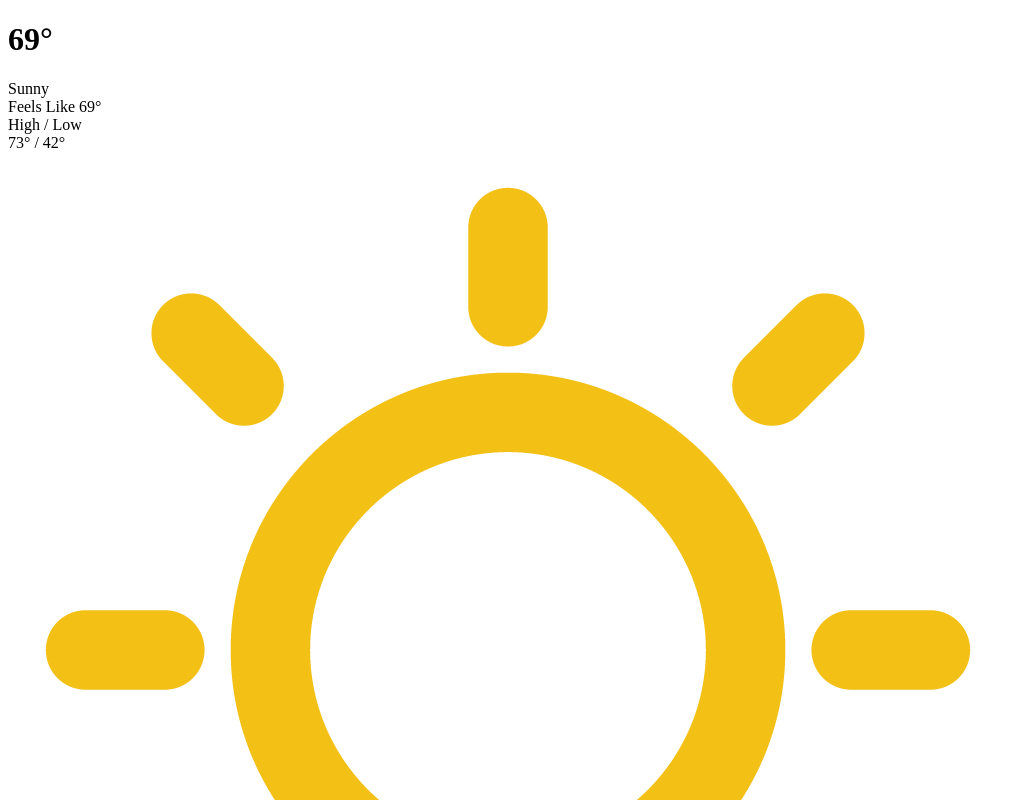
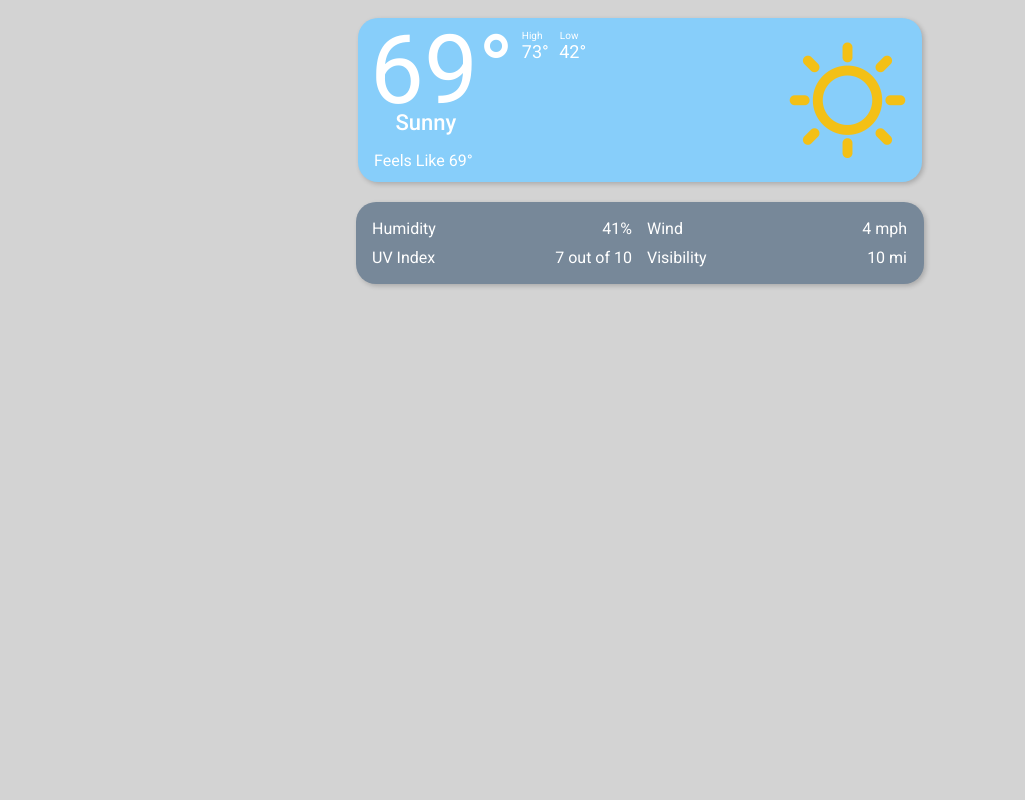
Before and after one commit to devwesolowski/weather-app, a plain HTML site: page index.html in a window 1280 px wide. Shown: the top 800 px of the page, without its empty margins (0-1025 px from the left). Drawn offline with Linux system fonts and the light colour scheme.

Commit message:
structure complete for main weather card and basic details... can add more if needed

```diff
--- a/index.html
+++ b/index.html
@@ -7,34 +7,61 @@
 <html>
   <head>
     <title>Jake's Weather App!</title>
-    <link rel="stylesheet" href="index.css" />
+    <link rel="stylesheet" href="style.css" />
+    <link rel="preconnect" href="https://fonts.googleapis.com" />
+    <link rel="preconnect" href="https://fonts.gstatic.com" crossorigin />
+    <link
+      href="https://fonts.googleapis.com/css2?family=Roboto:ital,wght@0,300;0,400;0,500;0,700;0,900;1,300;1,400;1,500;1,700;1,900&display=swap"
+      rel="stylesheet"
+    />
   </head>
   <body>
     <div class="flex-container">
       <div class="card main-weather">
         <div class="temp-container">
-          <h1 id="current-temp">69°</h1>
-          <span id="weather-description">Sunny</span>
-          <div class="feels-like-temp">
-            Feels Like <span id="feelslike-temp">69°</span>
+          <div class="current-container">
+            <span id="current-temp">69°</span>
+            <span id="weather-description">Sunny</span>
+            <div class="feels-like-temp">
+              Feels Like <span id="feels-like-temp">69°</span>
+            </div>
           </div>
-          <div class="min-max-container">High / Low
+
+          <div class="min-max-container">
+            <span id="high-low-text"
+              >High&nbsp;&nbsp;&nbsp;&nbsp;&nbsp;&nbsp;&nbsp;Low</span
+            >
             <div class="min-max-temp">
-                <span id="min-temp">73°</span>
-                /
-                <span id="max-temp">42°</span>
+              <span id="min-temp">73°</span>
+
+              <span id="max-temp">42°</span>
+            </div>
           </div>
-          <div class="weather-image-container"><img src="content/weather.png" alt="Current Weather"></div>
         </div>
+        <img
+          src="content/weather.png"
+          alt="Current Weather"
+          id="weather-icon"
+        />
       </div>
       <div class="card detail-weather">
-        <div class="info-container detail1">
-            <div class="info humidity-detail"><span id="humidity">41</span>%</div>
-            <div class="info wind-detail"><span id="wind">4</span> mph</div>
+        <div class="list-item l humidity-detail">
+          Humidity
+          <div class="list-details"><span id="humidity">41</span>%</div>
         </div>
-        <div class="info-container detail2">
-            <div class="info uv-detail"><span id="uv">7</span> out of 10</div>
-            <div class="info visibility-detail"><span id="visibility">10</span> mi</div>
+        <div class="list-item r wind-detail">
+          Wind
+          <div class="list-details"><span id="wind">4</span>&nbsp;mph</div>
+        </div>
+        <div class="list-item l uv-detail">
+          UV Index
+          <div class="list-details"><span id="uv">7</span>&nbsp;out of 10</div>
+        </div>
+        <div class="list-item r visibility-detail">
+          Visibility
+          <div class="list-details">
+            <span id="visibility">10</span>&nbsp;mi
+          </div>
         </div>
       </div>
       <!-- TBD
--- a/src/index.js
+++ b/src/index.js
@@ -1 +1,11 @@
 const api = "https://api.openweathermap.org/data/2.5/weather";
+let currentTemp;
+let weatherDescription;
+let feelsLikeTemp;
+let minTemp;
+let maxTemp;
+let weatherIcon;
+let humidity;
+let wind;
+let uvIndex;
+let visibility;
--- a/style.css
+++ b/style.css
@@ -0,0 +1,128 @@
+body {
+  position: relative;
+  color: white;
+  background-color: lightgray;
+  font-family: "Roboto", sans-serif;
+}
+
+.flex-container {
+  display: flex;
+  flex-direction: column;
+  justify-content: center;
+  align-items: center;
+  width: 100%;
+  max-width: 600px;
+  margin: 0 auto;
+}
+
+.card {
+  display: flex;
+  margin: 10px;
+  padding: 12px;
+  width: 90%;
+  border-radius: 1.25rem;
+  box-shadow: 2px 2px 5px rgba(0, 0, 0, 0.2);
+}
+
+.main-weather {
+  background-color: lightskyblue;
+  justify-content: space-between;
+}
+
+.detail-weather {
+  background-color: lightslategray;
+  display: flex;
+  flex-wrap: wrap;
+  padding-left: 16px;
+  /* justify-content: space-around; */
+}
+
+.list-item {
+  display: flex;
+  justify-content: space-between;
+  align-items: center;
+  flex-basis: 49%;
+  flex-grow: 1;
+  flex-shrink: 1;
+}
+
+.l {
+  margin-right: 5px;
+}
+.r {
+  margin-left: 5px;
+}
+
+.list-details {
+  padding: 5px;
+  align-items: center;
+  display: flex !important;
+  flex-flow: row nowrap;
+}
+
+.temp-container {
+  display: flex;
+  width: 70%;
+}
+
+#current-temp {
+  font-size: 96px;
+  margin-top: -1rem;
+}
+
+/* #current-temp::after {
+  content: "°";
+} */
+
+.current-container {
+  display: flex;
+  flex-direction: column;
+  justify-content: center;
+  text-align: center;
+}
+
+#weather-description {
+  position: relative;
+  font-size: 22px;
+  font-weight: 500;
+  bottom: 1rem;
+  right: 1rem;
+}
+
+.feels-like-temp {
+  text-align: start;
+  padding-left: 0.25rem;
+}
+
+#weather-icon {
+  width: 125px;
+  height: 125px;
+  /* position: relative; */
+  align-self: center;
+}
+
+.min-max-container {
+  display: flex;
+  flex-direction: column;
+  font-size: 10px;
+  padding-left: 0.5rem;
+}
+
+#min-max-temp {
+  justify-content: space-around;
+  display: flex;
+}
+
+#min-temp,
+#max-temp {
+  font-size: 18px;
+}
+
+#min-temp {
+  margin-right: 0.5rem;
+}
+
+#high-low-text {
+  /* display: relative; */
+  /* right: 100px; */
+}
```
